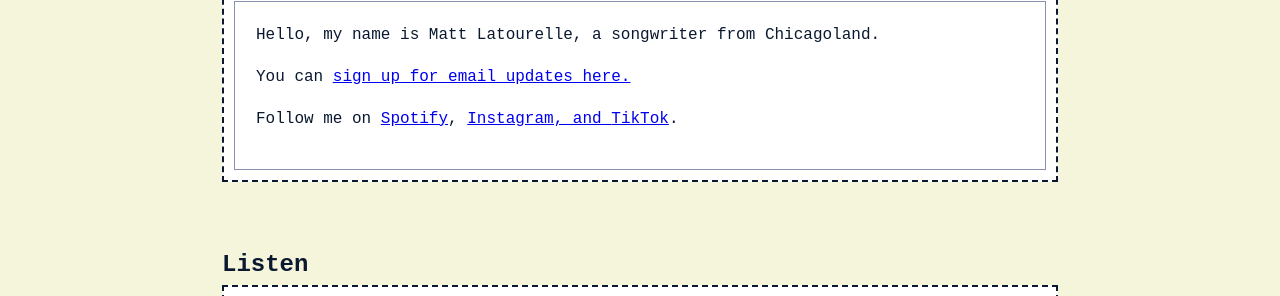
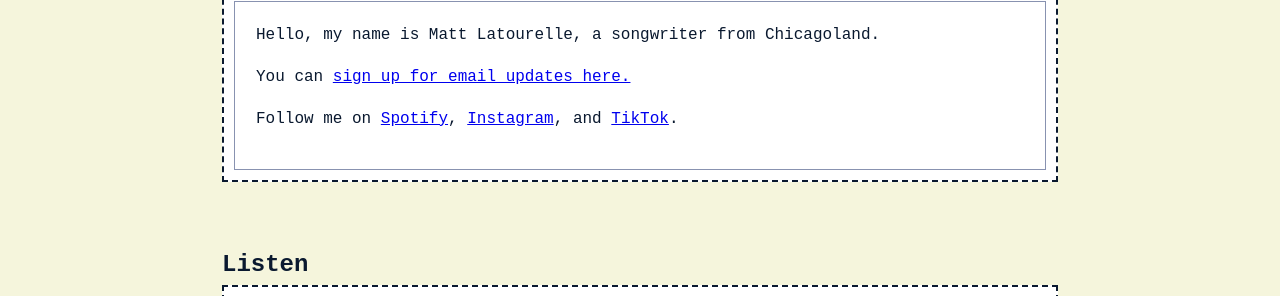
Before and after one commit to mlato/letter-l-music, a Jekyll site: the page built from index.html, in a window 1280 px wide. Shown: the part 149-445 px from the top of the page. Built offline with Jekyll 4.4.1, drawn with Linux system fonts in a browser that asks for light colours; part of the change alters nothing that is shown.

```diff
--- a/index.html
+++ b/index.html
@@ -8,7 +8,7 @@ title: Home
   <div class="sketch-box">
     <p>Hello, my name is Matt Latourelle, a songwriter from Chicagoland.</p>
     <p>You can <a href="https://mattlatourellemusic.eo.page/gpsqq" target="_blank">sign up for email updates here.</a></p>
-    <p>Follow me on <a href="https://open.spotify.com/artist/7e1Wh3dIZ3TfAn83fVVEic" target="_blank">Spotify</a>, <a href="https://www.instagram.com/letterlmusic" target="_blank">Instagram, and <a href="https://www.tiktok.com/@letterlmusic" target="_blank">TikTok</a>.</p>
+    <p>Follow me on <a href="https://open.spotify.com/artist/7e1Wh3dIZ3TfAn83fVVEic" target="_blank">Spotify</a>, <a href="https://www.instagram.com/letterlmusic" target="_blank">Instagram</a>, and <a href="https://www.tiktok.com/@letterlmusic" target="_blank">TikTok</a>.</p>
   </div>
 </section>
 
```
